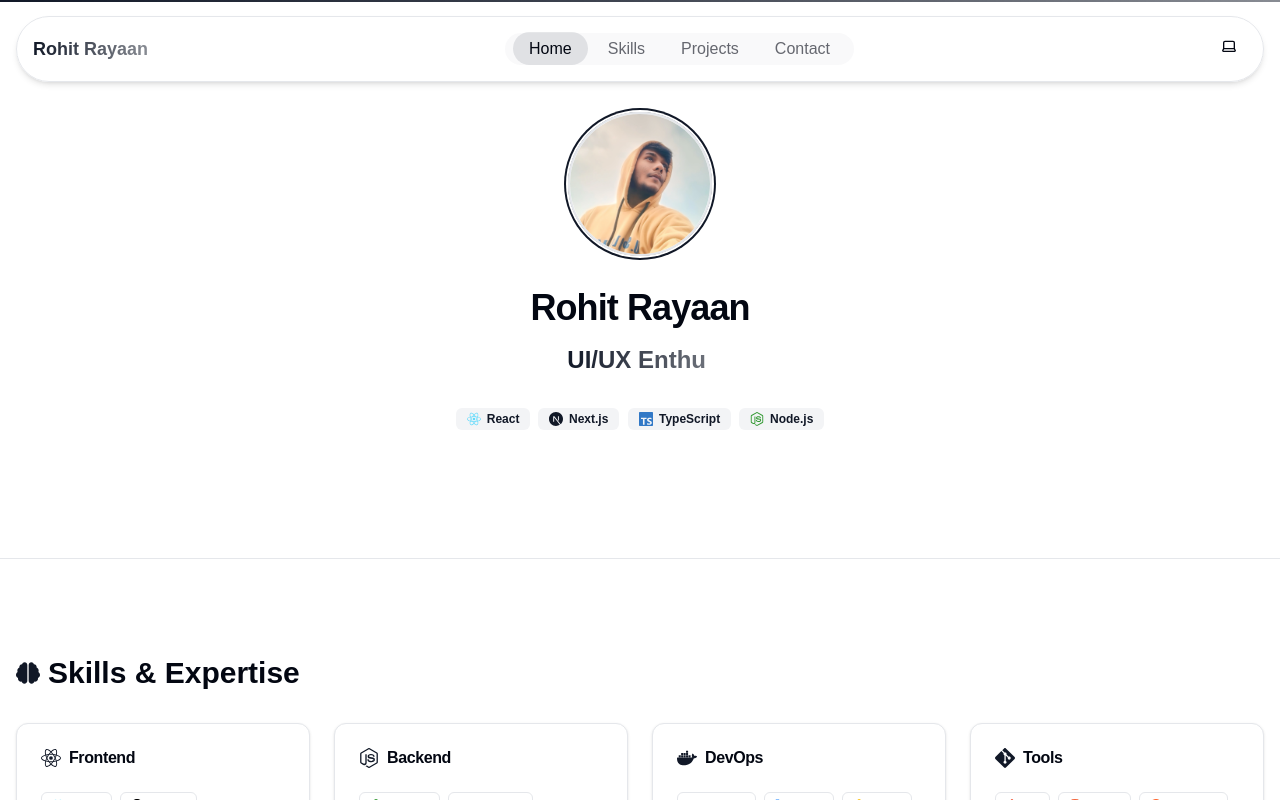
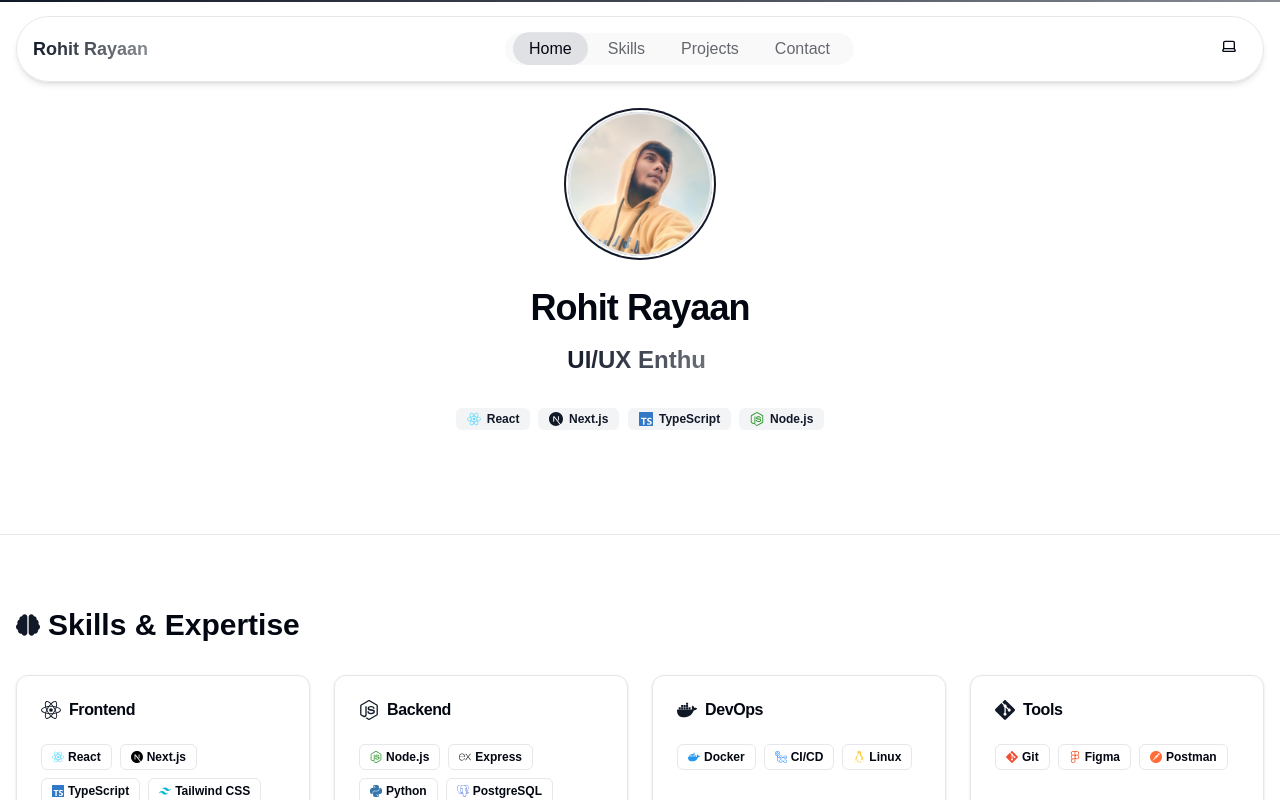
Before and after one commit to starkryan/rajule, a Next.js app: page / in a window 1280 px wide. Shown: the top 800 px of the page. Built offline with nearby package versions, Linux system fonts and the light colour scheme.

Commit message:
Profile change

```diff
--- a/app/page.tsx
+++ b/app/page.tsx
@@ -263,7 +263,7 @@ export default function HomePage() {
           </motion.div>
         </motion.section>
 
-        <Separator className="my-8" />
+        <Separator className="my-2" />
 
         {/* Skills Section */}
         <motion.section
@@ -428,6 +428,7 @@ export default function HomePage() {
               </div>
 
 
+
               {/* Feature Cards */}
               <div className="grid grid-cols-1 md:grid-cols-3 gap-6 mt-12">
                 {[
```
